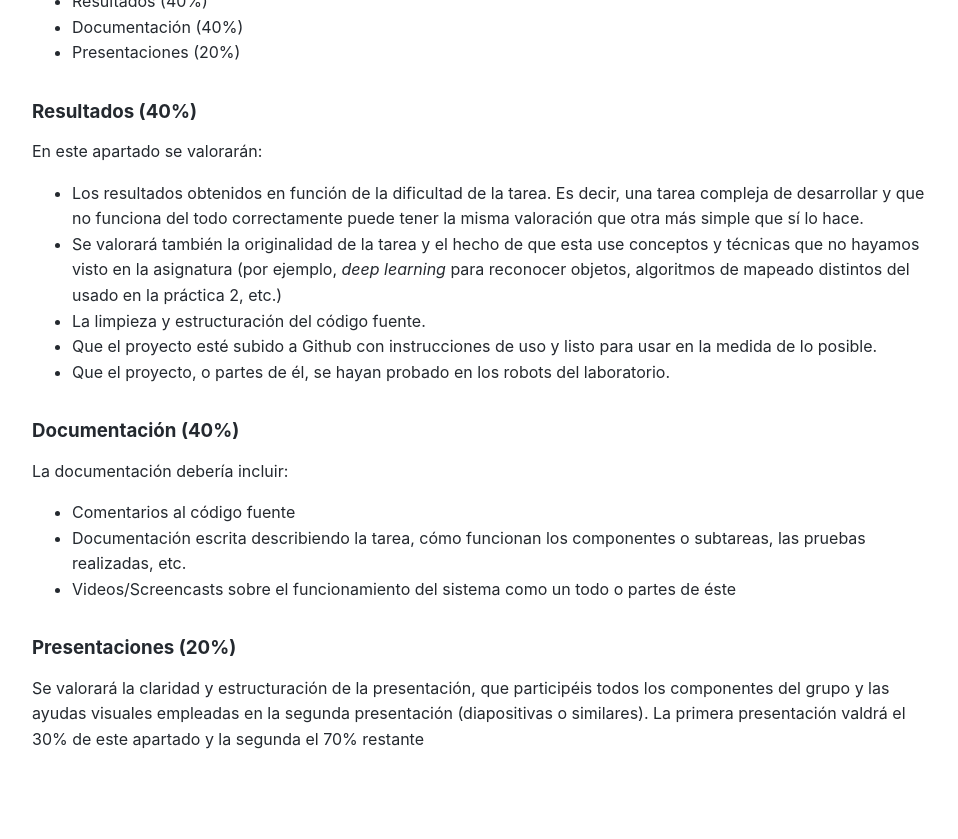
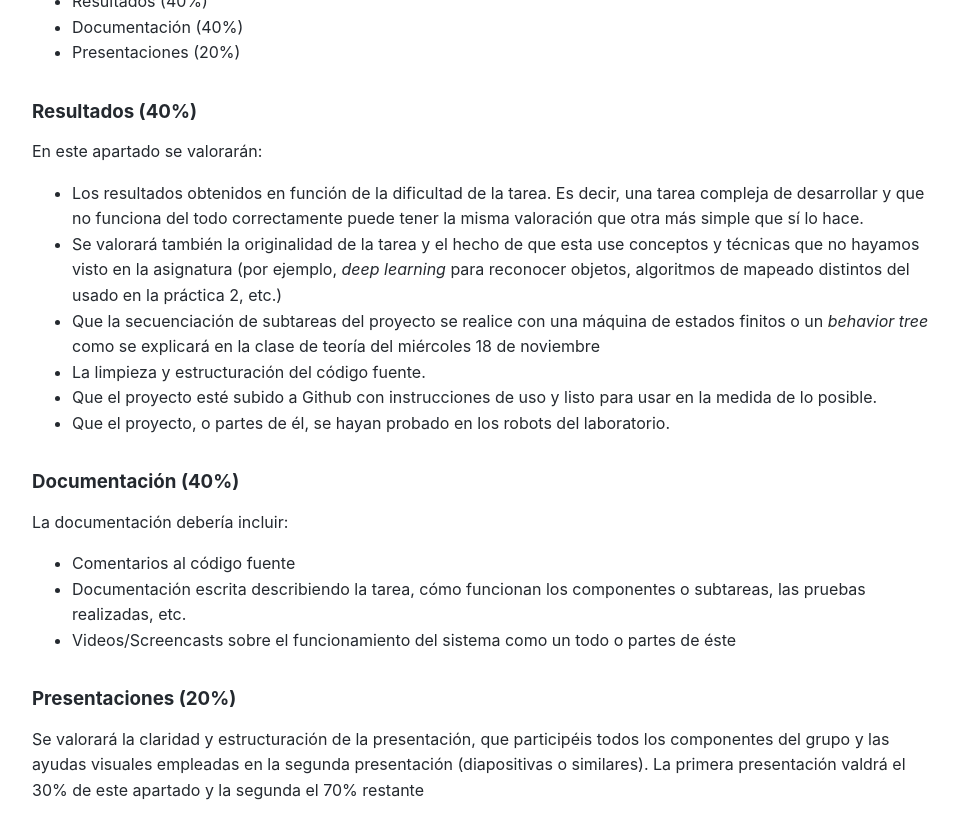
Before and after one commit to ottocol/robots_moviles_26_27, a Jekyll site: the page built from proyecto.md, in a window 1280 px wide and 900 px high, scrolled down 2054 px. Shown: the top 839 px of the window, without its empty margins (158-1116 px from the left). Built offline with Jekyll 4.4.1, drawn with Linux system fonts in a browser that asks for light colours; our own code applies the rules of GitHub Pages for plain Markdown files.

Commit message:
referencia a FSM y BT

```diff
--- a/proyecto.md
+++ b/proyecto.md
@@ -58,6 +58,7 @@ En este apartado se valorarán:
 
 - Los resultados obtenidos en función de la dificultad de la tarea. Es decir, una tarea compleja de desarrollar y que no funciona del todo correctamente puede tener la misma valoración que otra más simple que sí lo hace.
 - Se valorará también la originalidad de la tarea y el hecho de que esta use conceptos y técnicas que no hayamos visto en la asignatura (por ejemplo, *deep learning* para reconocer objetos, algoritmos de mapeado distintos del usado en la práctica 2, etc.)
+- Que la secuenciación de subtareas del proyecto se realice con una máquina de estados finitos o un *behavior tree* como se explicará en la clase de teoría del miércoles 18 de noviembre
 - La limpieza y estructuración del código fuente.
 - Que el proyecto esté subido a Github con instrucciones de uso y listo para usar en la medida de lo posible.
 - Que el proyecto, o partes de él, se hayan probado en los robots del laboratorio.
```
